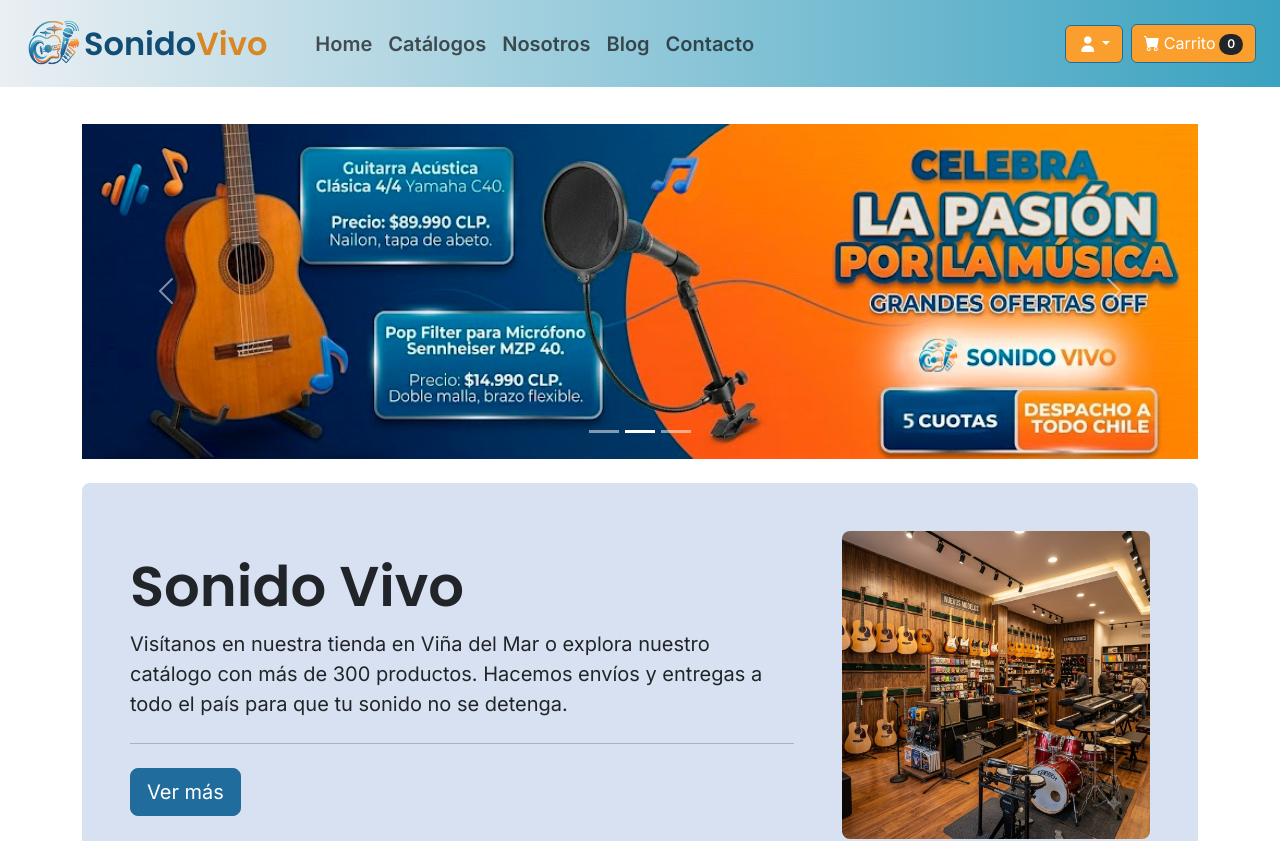
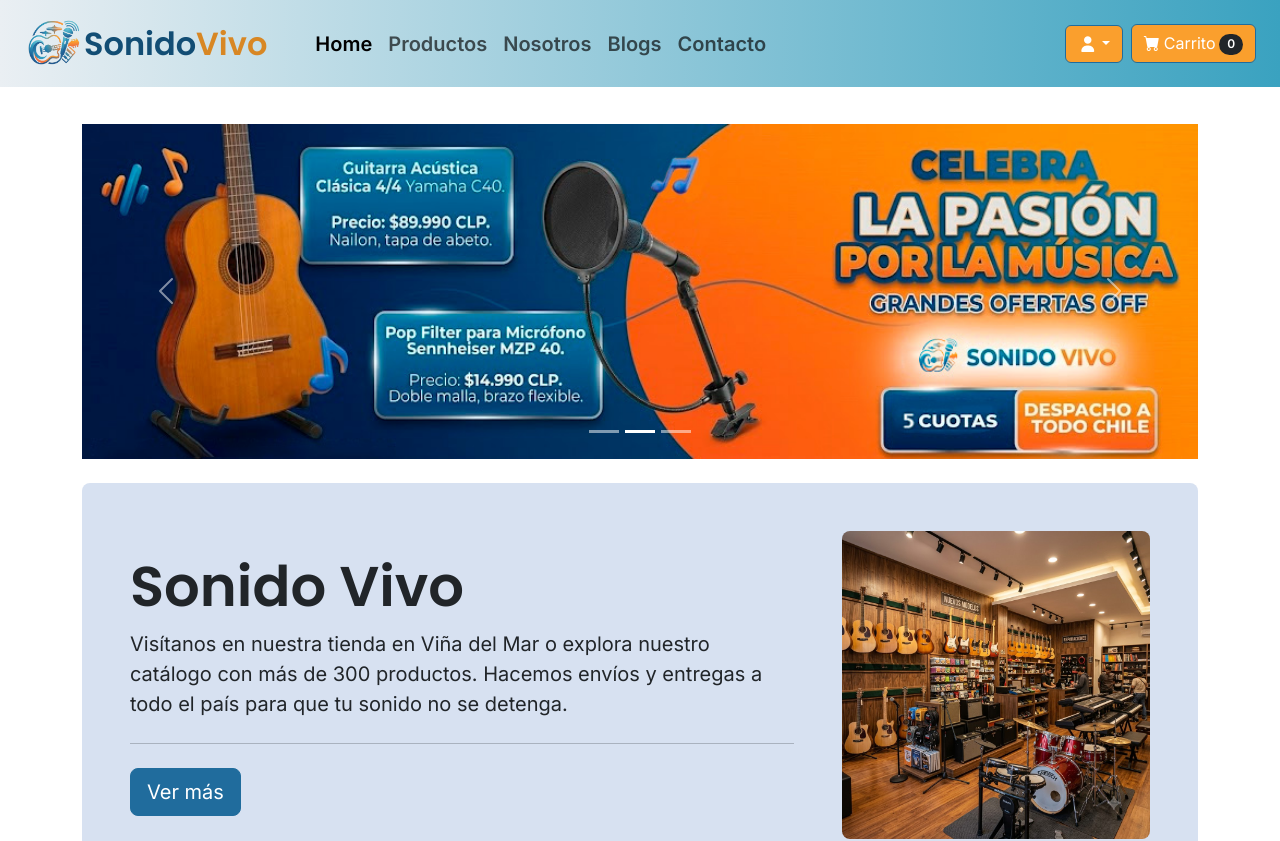
Before and after one commit to pepestack/Sonido-Vivo, a React (Vite) app: page / in a window 1280 px wide. Shown: the top 841 px of the page. Built offline with nearby package versions, Linux system fonts and the light colour scheme.

Commit message:
refactor: mueve NavItem a molecules y ajusta navbar publico

```diff
--- a/src/components/atoms/NavItem.jsx
+++ /dev/null
@@ -1,11 +0,0 @@
-import { Link } from "react-router-dom";
-
-function NavItem({to, texto}){
-    return(
-        <li className="nav-item">
-            <Link className="nav-link" to={to}>{texto}</Link>
-        </li>
-    )
-}
-
-export default NavItem;
--- a/src/components/molecules/DropdownUsuario.jsx
+++ b/src/components/molecules/DropdownUsuario.jsx
@@ -1,7 +1,7 @@
 import { Dropdown } from "react-bootstrap";
 import { Link } from "react-router-dom";
 import Icono from '../atoms/Icono'
-function DropdownUsuario() {
+function DropdownUsuario({opciones}) {
   return (
     <Dropdown className="nav-item my-2">
       <Dropdown.Toggle className="btn orange-btn" id="dropdown-usuario">
@@ -9,10 +9,15 @@
       </Dropdown.Toggle>
 
       <Dropdown.Menu className="custom-lb-container">
-        <Dropdown.Item as={Link} to="/admin">Mi Cuenta</Dropdown.Item>
-        <Dropdown.Divider />
-        <Dropdown.Item as={Link} to="/login">Iniciar sesión</Dropdown.Item>
-        <Dropdown.Item as={Link} to="/registro">Registrarse</Dropdown.Item>
+        {opciones.map((opcion, indice) =>
+          opcion.separador ? (
+            <Dropdown.Divider key={`separador-${indice}`} />
+          ) : (
+            <Dropdown.Item key={opcion.ruta} as={Link} to={opcion.ruta}>
+              {opcion.texto}
+            </Dropdown.Item>
+          ),
+        )}
       </Dropdown.Menu>
     </Dropdown>
   );
--- /dev/null
+++ b/src/components/molecules/NavItem.jsx
@@ -0,0 +1,30 @@
+import { Nav } from 'react-bootstrap'
+import { NavLink } from 'react-router-dom'
+import Icono from '../atoms/Icono'
+
+export default function ItemNav({ texto, ruta, icono, deshabilitado = false, exacto = false, className = '', onClick }) {
+  const contenido = (
+    <>
+      {icono && <Icono clase={icono} />}
+      <span>{texto}</span>
+    </>
+  )
+
+  if (deshabilitado) {
+    return (
+      <Nav.Item as="li">
+        <Nav.Link disabled className={className}>
+          {contenido}
+        </Nav.Link>
+      </Nav.Item>
+    )
+  }
+
+  return (
+    <Nav.Item as="li">
+      <Nav.Link as={NavLink} to={ruta} end={exacto} eventKey={ruta} className={className} onClick={onClick}>
+        {contenido}
+      </Nav.Link>
+    </Nav.Item>
+  )
+}
--- a/src/components/molecules/NavList.jsx
+++ b/src/components/molecules/NavList.jsx
@@ -1,4 +1,4 @@
-import NavItem from "../atoms/NavItem";
+import NavItem from "./NavItem";
 
 function NavList() {
   const links = [
--- a/src/components/organisms/NavbarPrincipal.jsx
+++ b/src/components/organisms/NavbarPrincipal.jsx
@@ -1,9 +1,10 @@
-import { Navbar, Container } from "react-bootstrap";
+import { Navbar, Container, Nav } from "react-bootstrap";
 import Logo from "../molecules/Logo";
-import NavList from "../molecules/NavList";
+import ItemNav from "../molecules/NavItem";
 import BotonCarrito from "../molecules/BotonCarrito";
 import DropdownUsuario from "../molecules/DropdownUsuario";
 import { useCarrito } from "../../context/useContexto";
+import { menuCuenta, navTienda } from "../../data/navegacion";
 function NavbarPrincipal() {
   const { totalItems } = useCarrito();
   return (
@@ -15,8 +16,12 @@
           <Navbar.Toggle aria-controls="navbar-tienda" className="orange-btn" />
 
           <Navbar.Collapse id="navbar-tienda">
-            <NavList />
-            <DropdownUsuario />
+            <Nav as="ul" className="me-auto mb-2 mb-lg-0 ms-lg-4 fw-bold fs-5">
+              {navTienda.map((enlace) => (
+                <ItemNav key={enlace.ruta} texto={enlace.texto} ruta={enlace.ruta} exacto={enlace.ruta === '/'} />
+              ))}
+            </Nav>
+            <DropdownUsuario opciones={menuCuenta}/>
             <div className="d-flex ms-lg-2 mb-2 mb-lg-0">
               <BotonCarrito cantidad={totalItems} />
             </div>
--- a/src/data/navegacion.js
+++ b/src/data/navegacion.js
@@ -8,3 +8,34 @@
     {texto: "Iniciar sesión", ruta: '/login'},
     {texto: "Registrarse", ruta: '/registro'}
 ]
+
+export const sidebarPrincipal = [
+  { texto: 'Dashboard', ruta: '/admin', icono: 'bi bi-grid-fill', exacto: true },
+  { texto: 'Pedidos', ruta: '#', icono: 'bi bi-receipt', deshabilitado: true },
+  { texto: 'Inventario', ruta: '/admin/productos', icono: 'bi bi-box-seam' },
+  { texto: 'Reportes', ruta: '#', icono: 'bi bi-bar-chart', deshabilitado: true },
+  { texto: 'Usuarios', ruta: '/admin/usuarios', icono: 'bi bi-people' },
+]
+
+export const sidebarSecundario = [
+  { texto: 'Configuración', ruta: '#', icono: 'bi bi-gear', deshabilitado: true },
+  { texto: 'Perfil', ruta: '#', icono: 'bi bi-person-plus', deshabilitado: true },
+  { texto: 'Buscar', ruta: '#', icono: 'bi bi-search', deshabilitado: true },
+  { texto: 'Ayuda', ruta: '#', icono: 'bi bi-question-circle', deshabilitado: true },
+]
+
+
+export const navTienda = [
+  { texto: 'Home', ruta: '/' },
+  { texto: 'Productos', ruta: '/catalogo' },
+  { texto: 'Nosotros', ruta: '/nosotros' },
+  { texto: 'Blogs', ruta: '/blog' },
+  { texto: 'Contacto', ruta: '/contacto' },
+]
+
+export const menuCuenta = [
+  { texto: 'Mi Cuenta', ruta: '/admin' },
+  { separador: true },
+  { texto: 'Iniciar sesión', ruta: '/login' },
+  { texto: 'Registrarse', ruta: '/registro' },
+]
```
Also changed, not shown: src/assets/images/logo-blanco.png (added).
